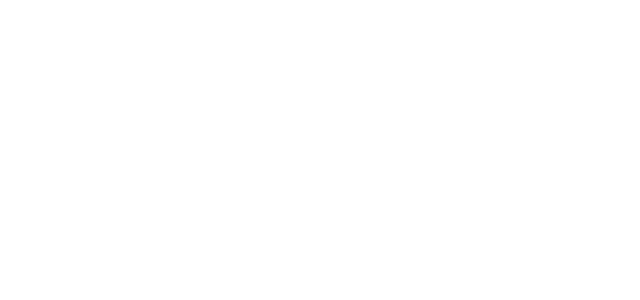
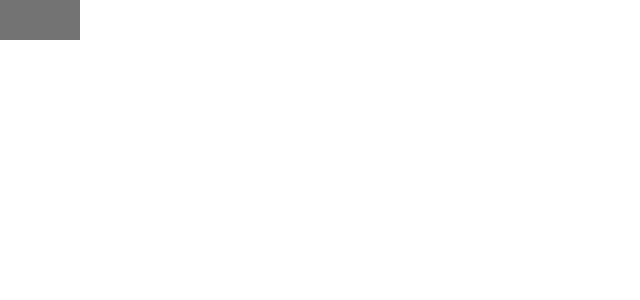
Before and after one commit to laracury/cloneSpotify_React, a React (Vite) app in the folder spotify-clone/: page / in a window 1280 px wide. Shown: the top 300 px of the page, without its empty margins (0-640 px from the left). Built offline with nearby package versions, Linux system fonts and the light colour scheme.

Commit message:
🐛Forçando usar Tailwind por CDN, conflitos na instalação do pacote

```diff
--- a/spotify-clone/index.html
+++ b/spotify-clone/index.html
@@ -1,11 +1,26 @@
 <!doctype html>
-<html lang="en">
+<html lang="pt-br">
   <head>
     <meta charset="UTF-8" />
     <link rel="icon" type="image/svg+xml" href="/vite.svg" />
     <meta name="viewport" content="width=device-width, initial-scale=1.0" />
     <title>Spotify-Clone</title>
   </head>
+  <!-- Tailwind CDN -->
+  <script src="https://cdn.tailwindcss.com"></script>
+  <script>
+    tailwind.config = {
+      theme: {
+        extend: {
+          colors: {
+            primary: '',
+            secondary: '',
+          },
+        },
+      },
+    }
+  </script>
+
   <body>
     <div id="root"></div>
     <script type="module" src="/src/main.jsx"></script>
--- a/spotify-clone/package.json
+++ b/spotify-clone/package.json
@@ -18,13 +18,10 @@
     "@types/react": "^19.1.16",
     "@types/react-dom": "^19.1.9",
     "@vitejs/plugin-react": "^5.0.4",
-    "autoprefixer": "^10.4.21",
     "eslint": "^9.36.0",
     "eslint-plugin-react-hooks": "^5.2.0",
     "eslint-plugin-react-refresh": "^0.4.22",
     "globals": "^16.4.0",
-    "postcss": "^8.5.6",
-    "tailwindcss": "^4.1.16",
     "vite": "^7.1.7"
   }
 }
--- a/spotify-clone/postcss.config.js
+++ /dev/null
@@ -1,6 +0,0 @@
-export default {
-    plugins: {
-        tailwindcss: {},
-        autoprefixer: {},
-    },
-}
--- a/spotify-clone/src/App.jsx
+++ b/spotify-clone/src/App.jsx
@@ -2,7 +2,7 @@
 
 const App = () => {
   return (
-    <div>
+    <div className='w-20 h-10 bg-neutral-500'>
 
     </div>
   )
--- a/spotify-clone/src/index.css
+++ b/spotify-clone/src/index.css
@@ -1,6 +1,3 @@
 /* @tailwind base;
 @tailwind components;
 @tailwind utilities; */
-
-@import "tailwindcss/preflight";
-@import "tailwindcss/utilities";
--- a/spotify-clone/tailwind.config.js
+++ /dev/null
@@ -1,11 +0,0 @@
-/* @type {import('tailwindcss').Config} */
-export default {
-  content: [
-    "./index.html",
-    "./src/**/*.{js,ts,jsx,tsx}",
-  ],
-  theme: {
-    extend: {},
-  },
-  plugins: [],
-}
```
Also changed, not shown: 1 other file (tests, documents, lock files or other folders).
